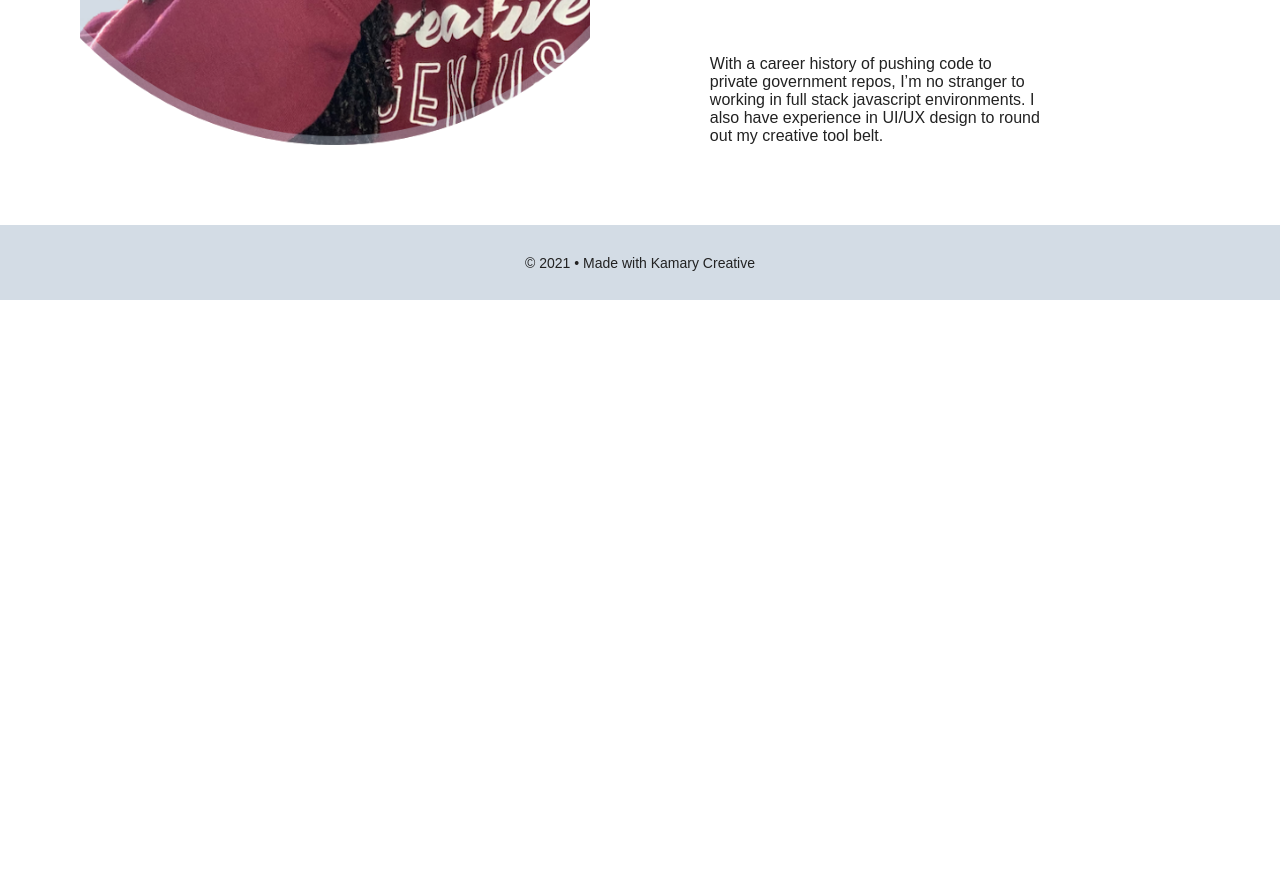
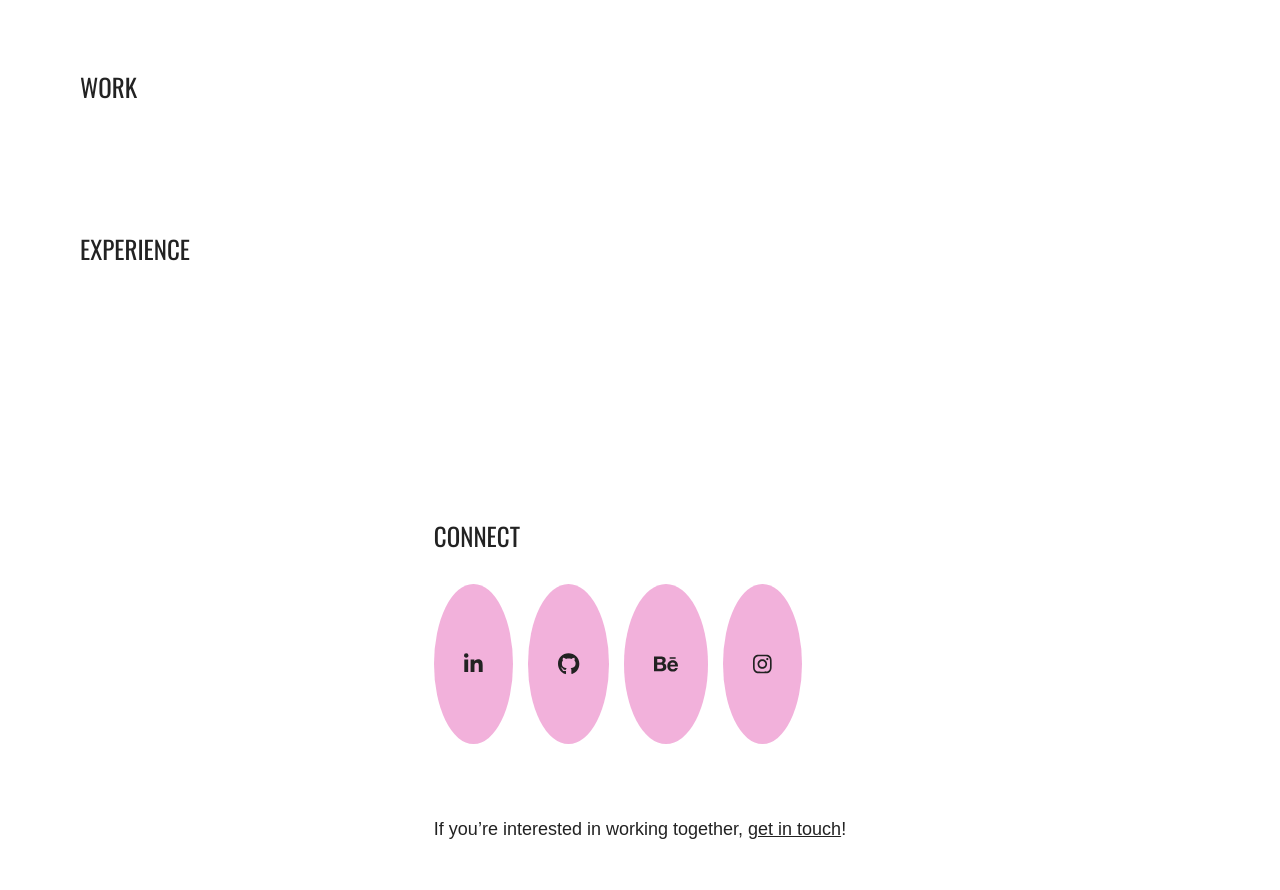
Before and after one commit to KatrinaH/katrinah-io, a Gatsby site: page / in a window 1280 px wide. Shown: the part 750-1640 px from the top of the page. Before the commit the page ends 1050 px from the top, so only its background shows below. Built offline with nearby package versions, Linux system fonts and the light colour scheme; Gatsby itself is replaced by a stand-in of ours; what @fortawesome/pro-light-svg-icons would draw is missing.

Commit message:
changes for the connect section

```diff
--- a/src/components/layout.scss
+++ b/src/components/layout.scss
@@ -3,13 +3,15 @@ $blueGray: #D3DCE5;
 $deepBlue: #97A1AC;
 $pink: #F2B1DB;
 
+$oswald: "Oswald", sans-serif;
+
+$margin80: 80px;
 
 body {
   margin: 0;
   font-family: "Sofia Pro", sans-serif;
   font-weight: 400;
   font-style: normal;
-  // line-height: 22px;
   font-size: 16px;
   color: $black;
 }
@@ -27,8 +29,9 @@ header {
 
 h1 {
   margin: 0;
-  font-family: "Oswald";
-  font-size: 80px;
+  font-family: $oswald;
+  font-style: normal;
+  font-size: 70px;
   font-weight: 500;
   &.heroTagline {
     text-transform: uppercase;
@@ -77,8 +80,13 @@ footer {
 
 p {
   &.heroBody {
-    margin: 3em 10em auto .5em;
+    margin: 3em 3em auto .5em;
+    font-size: 20px;
   }
+}
+
+section {
+  margin: 125px $margin80;
 }
 
 .hero {
@@ -91,3 +99,47 @@ p {
   flex-shrink: 2;
   margin: auto 0 auto 7em;
 }
+
+.sectionTitle {
+  font-family: $oswald;
+  font-style: normal;
+  font-weight: 300;
+  font-size: 25px;
+  text-transform: uppercase;
+  margin-bottom: 50px;
+}
+
+#connect {
+  display: flex;
+  justify-content: center;
+  p {
+    font-size: 18px;
+  }
+  a {
+    color: $black;
+    &:hover {
+      color: $deepBlue;
+    }
+  }
+}
+
+.circle-icon {
+  background: $pink;
+  width: 100px;
+  height: 100px;
+  border-radius: 50%;
+  text-align: center;
+  line-height: 100px;
+  vertical-align: middle;
+  padding: 30px;
+  margin-right: 15px;
+  color: $black;
+  &:hover {
+    background: $blueGray;
+  }
+}
+
+.iconList {
+  margin-top: 30px;
+  margin-bottom: 75px;
+}
--- a/src/fontawesome.js
+++ b/src/fontawesome.js
@@ -1,12 +1,12 @@
 import { library } from '@fortawesome/fontawesome-svg-core'
 
-import { faBehance, faGithub, faLinkedin, faInstagram } from '@fortawesome/free-brands-svg-icons'
+import { faBehance, faGithub, faLinkedinIn, faInstagram } from '@fortawesome/free-brands-svg-icons'
 import { faHeart } from '@fortawesome/pro-light-svg-icons'
 
 library.add(
   faBehance,
   faGithub,
-  faLinkedin,
+  faLinkedinIn,
   faInstagram,
   faHeart
 );
--- a/src/pages/index.js
+++ b/src/pages/index.js
@@ -1,5 +1,6 @@
 import * as React from 'react'
 import { StaticImage } from 'gatsby-plugin-image'
+import { FontAwesomeIcon } from '@fortawesome/react-fontawesome'
 import '../fontawesome'
 
 import MainLayout from '../components/mainLayout'
@@ -10,7 +11,7 @@ const IndexPage = () => {
       <div className="hero">
         <StaticImage
           className="selfie"
-          alt="Picture of Katrina H."
+          alt="Photo of Katrina H."
           src="../images/katrina.png"
         />
         <div className="heroText">
@@ -19,16 +20,30 @@ const IndexPage = () => {
         </div>
       </div>
 
-      <div className="work">
+      <div id="work">
+        <section>
+          <span className="sectionTitle">Work</span>
 
+        </section>
       </div>
 
-      <div className="experience">
-
+      <div id="experience">
+        <section>
+          <span className="sectionTitle">Experience</span>
+        </section>
       </div>
 
-      <div className="connect">
-
+      <div id="connect">
+        <section>
+          <span className="sectionTitle">Connect</span>
+          <ul className="iconList">
+            <li><a href="https://www.linkedin.com/in/katrinahussain"><FontAwesomeIcon icon={['fab', 'linkedin-in']} size="lg" className="circle-icon"/></a></li>
+            <li><a href="https://github.com/KatrinaH"><FontAwesomeIcon icon={['fab', 'github']} size="lg" className="circle-icon"/></a></li>
+            <li><a href="https://www.behance.net/katrinahussain"><FontAwesomeIcon icon={['fab', 'behance']} size="lg" className="circle-icon"/></a></li>
+            <li><a href="https://www.instagram.com/kamarycreative"><FontAwesomeIcon icon={['fab', 'instagram']} size="lg" className="circle-icon"/></a></li>
+          </ul>
+          <p>If you’re interested in working together, <a href="mailto:katrina@kamarycreative.com">get in touch</a>!</p>
+        </section>
       </div>
     </MainLayout>
   )
```
